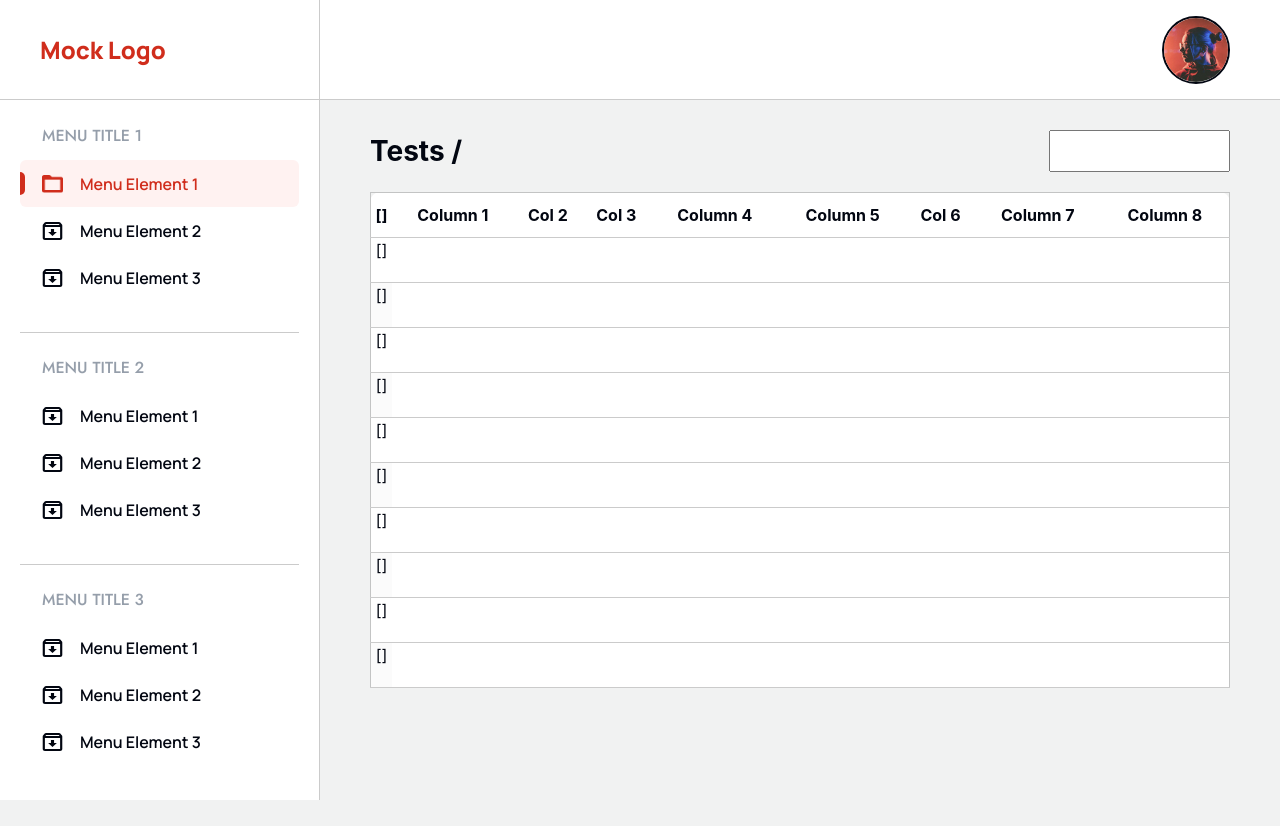
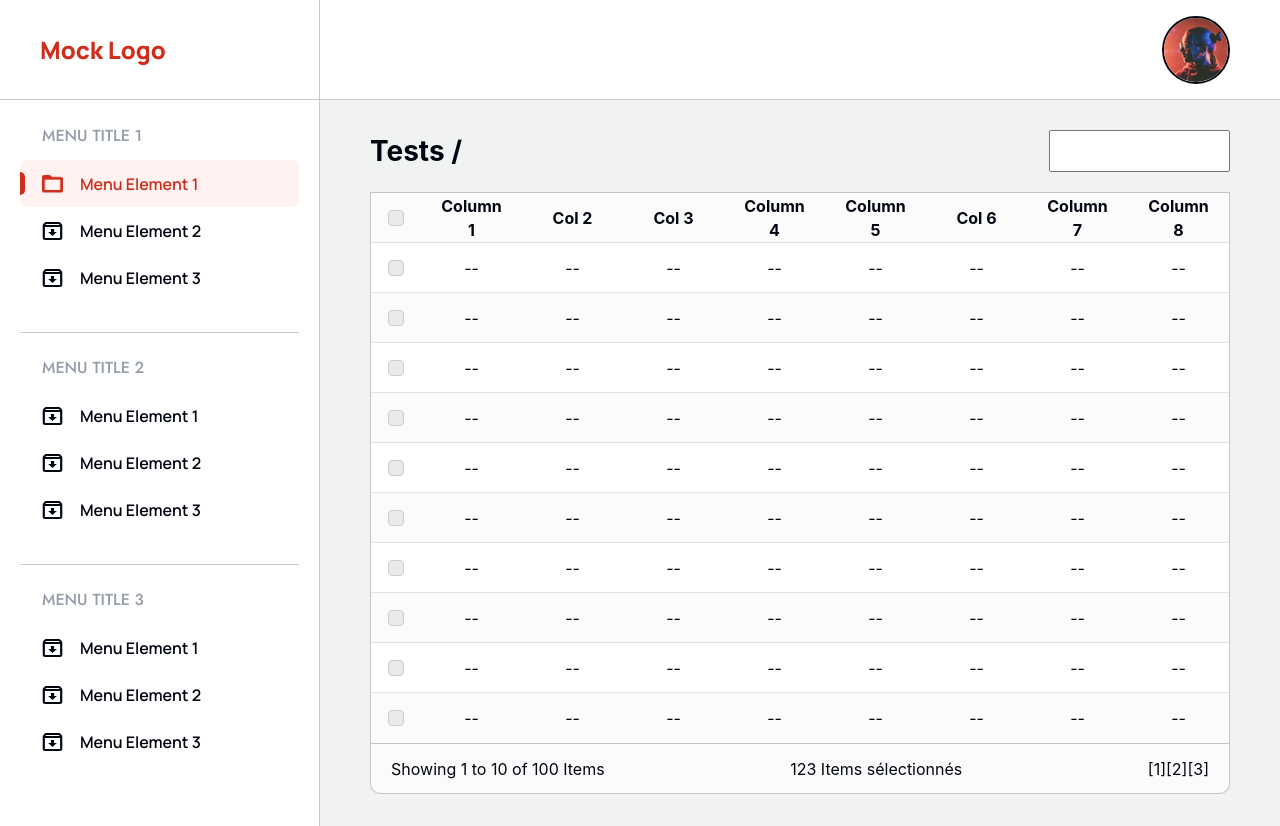
Before and after one commit to ask0ldd/Mock, a React (Vite) app: page /tests in a window 1280 px wide. Before the commit the page ends 800 px from the top, so only its background shows below. Built offline with nearby package versions, Linux system fonts and the light colour scheme.

Commit message:
table rows style

```diff
--- a/src/pages/Tests.css
+++ b/src/pages/Tests.css
@@ -32,25 +32,72 @@ main .testsBody {
   justify-content: space-between;
 }
 
+.testsBody .tableContainer {
+  display: flex;
+  flex-direction: column;
+}
+
 .testsBody table {
   margin-top: 20px;
   border: 1px solid #c3c4c4;
   background-color: white;
-  border-radius: 10px 10px 0 0;
   border-collapse: collapse;
+  overflow: hidden;
+}
+
+.testsBody table .customCheckbox {
+  width: 16px;
+  height: 16px;
+  display: flex;
+  justify-content: center;
+  align-items: center;
+  border: 1px solid #cdcdcd;
+  border-radius: 4px;
+  background-color: #eaeaea;
 }
 
 .testsBody table tr {
-  height: 45px;
-  border-bottom: 1px solid #cbcbcb;
+  height: 50px;
+  display: flex;
+  flex-direction: row;
 }
 
-.testsBody table td {
+.testsBody table tbody tr:not(:last-child),
+.testsBody table thead tr {
+  border-bottom: 1px solid rgba(203, 203, 203, 0.5);
+}
+
+.testsBody table td,
+th {
   display: flex;
   justify-content: center;
   align-items: center;
+  width: fit-content;
+  padding: 0 20px;
+  flex: 1 1 100%;
 }
 
-.testsBody table tr:nth-child(even) {
+.testsBody table tbody tr:nth-child(even),
+.testsBody table thead tr:first-child {
   background-color: #fbfbfb;
 }
+
+.testsBody .tableBottomContainer {
+  height: 50px;
+  display: flex;
+  justify-content: space-between;
+  align-items: center;
+  padding: 0 20px;
+  background-color: #fbfbfb;
+  border-radius: 0 0 10px 10px;
+  border-width: 0 1px 1px 1px;
+  border-style: solid;
+  border-color: #c3c4c4;
+}
+
+.testsBody table thead tr th.checkboxCell,
+.testsBody table tbody tr td.checkboxCell {
+  width: 50px;
+  flex: 0 0 50px;
+  padding: 0;
+}
--- a/src/pages/Tests.tsx
+++ b/src/pages/Tests.tsx
@@ -13,10 +13,11 @@ function Tests(){
                 <div className="titleInputsButtonsContainer">
                     <h1>Tests /</h1><input></input>
                 </div>
+                <div className="tableContainer">
                     <table>
                         <thead>
                             <tr>
-                            <th>[]</th>
+                                <th className="checkboxCell"><div className="customCheckbox"></div></th>
                                 <th>Column 1</th>
                                 <th>Col 2</th>
                                 <th>Col 3</th>
@@ -30,19 +31,25 @@ function Tests(){
                         <tbody>
                             {[0,1,2,3,4,5,6,7,8,9].map((_) => (
                                 <tr>
-                                <td>[]</td>
-                                <td></td>
-                                <td></td>
-                                <td></td>
-                                <td></td>
-                                <td></td>
-                                <td></td>
-                                <td></td>
-                                <td></td>
+                                    <td className="checkboxCell"><div className="customCheckbox"></div></td>
+                                    <td>--</td>
+                                    <td>--</td>
+                                    <td>--</td>
+                                    <td>--</td>
+                                    <td>--</td>
+                                    <td>--</td>
+                                    <td>--</td>
+                                    <td>--</td>
                                 </tr>)
                             )}
                         </tbody>
                     </table>
+                    <div className="tableBottomContainer">
+                        <label>Showing 1 to 10 of 100 Items</label>
+                        <label>123 Items sélectionnés</label>
+                        <div>[1][2][3]</div>
+                    </div>
+                </div>
             </section>
         </main>
     </>)
```
Lines whose indentation alone changed are shown as unchanged.
